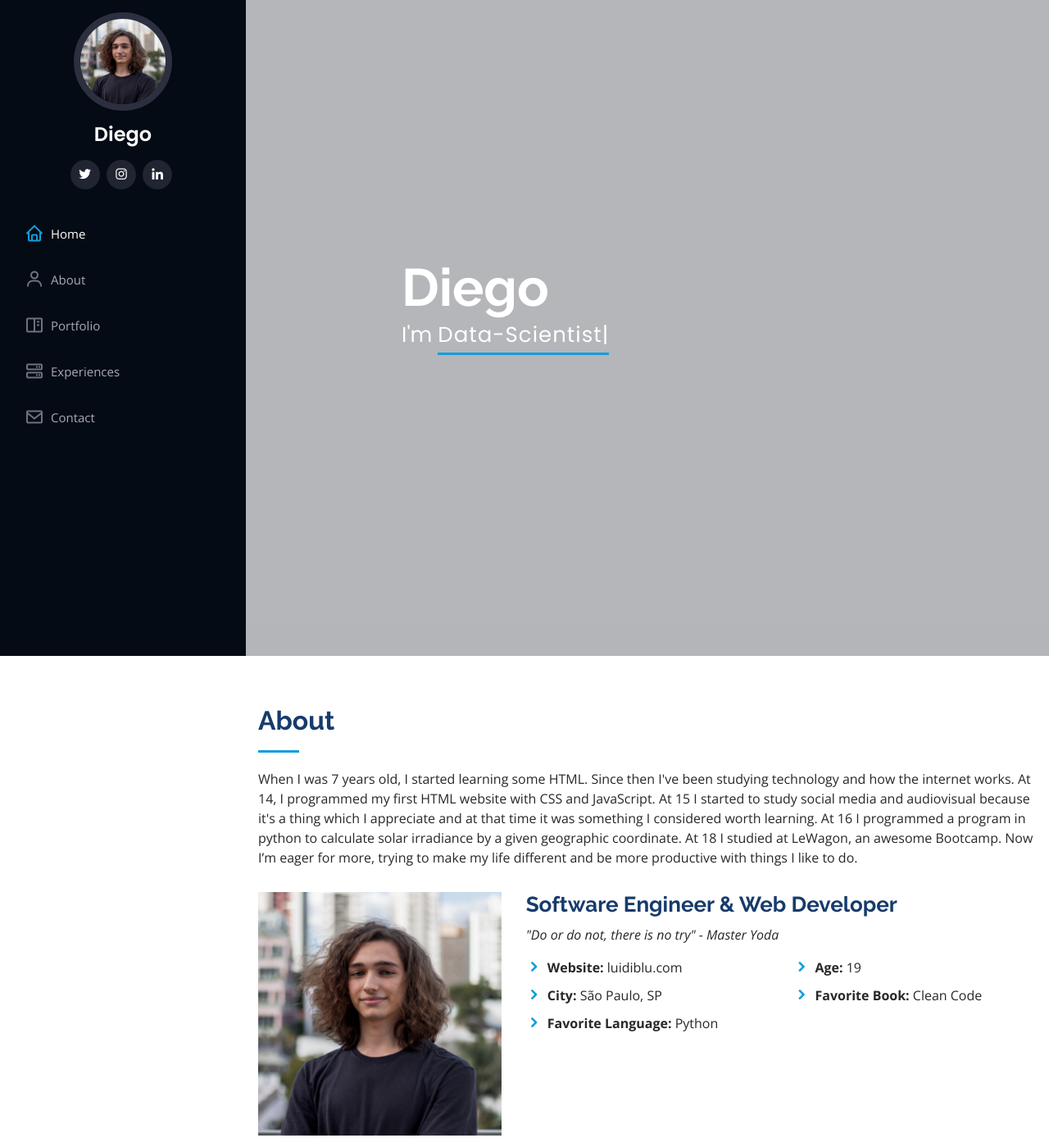
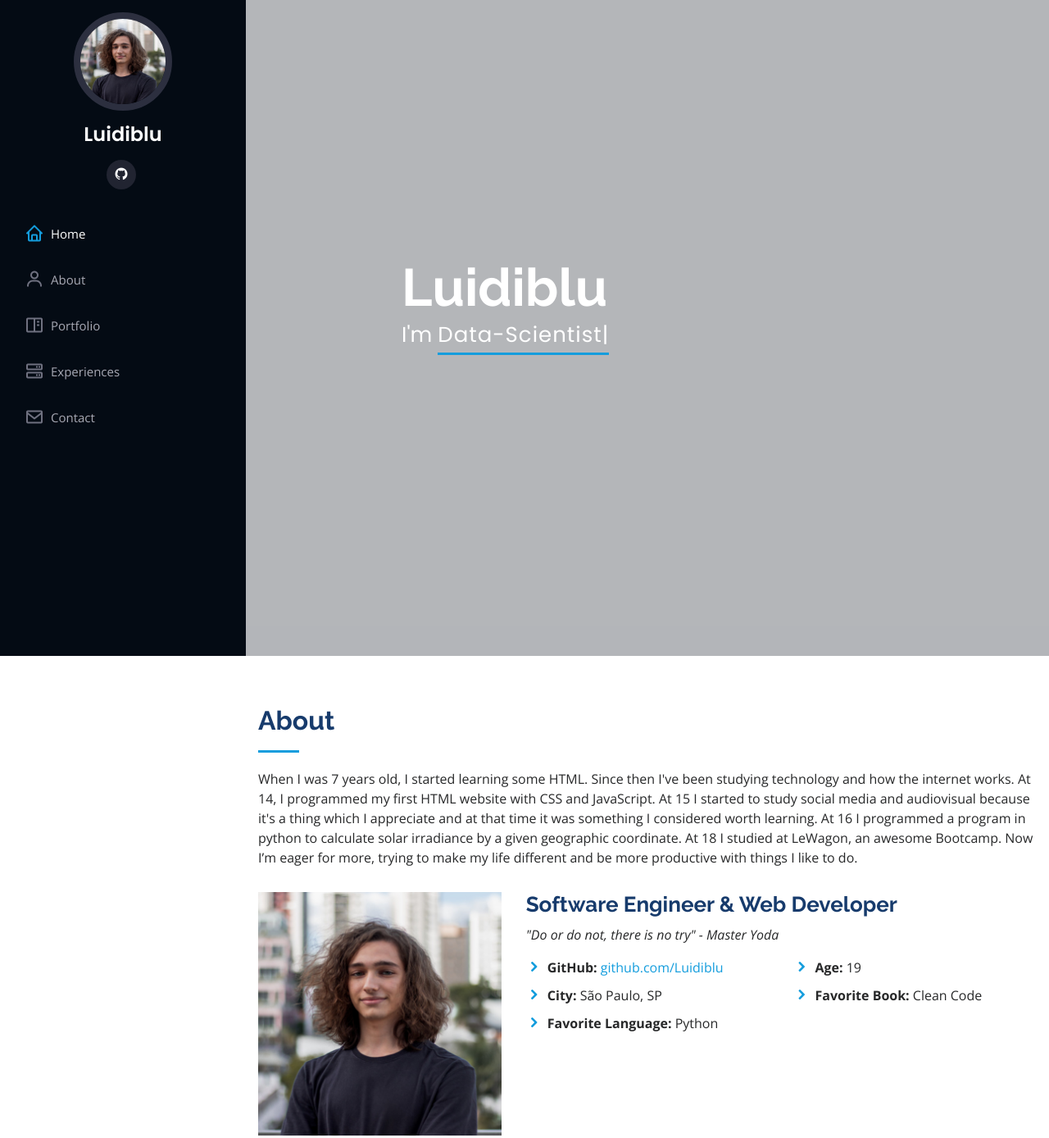
Before and after one commit to Luidiblu/iPortfolio, a plain HTML site: page index.html in a window 1280 px wide. Shown: the top 1388 px of the page at 82% size. Drawn offline with nearby package versions, Linux system fonts and the light colour scheme.

Commit message:
Remove personal identity references

```diff
--- a/index.html
+++ b/index.html
@@ -5,7 +5,7 @@
   <meta charset="utf-8">
   <meta content="width=device-width, initial-scale=1.0" name="viewport">
 
-  <title>Diego Portfolio</title>
+  <title>Luidiblu Portfolio</title>
   <meta content="" name="descriptison">
   <meta content="" name="keywords">
 
@@ -36,11 +36,9 @@
 
       <div class="profile">
         <img src="assets/img/profile-img.jpg" alt="" class="img-fluid rounded-circle">
-        <h1 class="text-light"><a href="index.html">Diego</a></h1>
+        <h1 class="text-light"><a href="index.html">Luidiblu</a></h1>
         <div class="social-links mt-3 text-center">
-          <a href="https://github.com/Luidiblu" class="twitter"><i class="bx bxl-twitter"></i></a>
-          <a href="https://github.com/Luidiblu" class="instagram"><i class="bx bxl-instagram"></i></a>
-          <a href="https://github.com/Luidiblu" class="linkedin"><i class="bx bxl-linkedin"></i></a>
+          <a href="https://github.com/Luidiblu" class="github" aria-label="Luidiblu on GitHub"><i class="bx bxl-github" aria-hidden="true"></i></a>
         </div>
       </div>
 
@@ -61,7 +59,7 @@
 
   <section id="hero" class="d-flex flex-column justify-content-center align-items-center">
     <div class="hero-container" data-aos="fade-in">
-      <h1>Diego</h1>
+      <h1>Luidiblu</h1>
       <p>I'm <span class="typed"
           data-typed-items="Web-Developer, Data-Scientist, Freelancer, Photographer, Filmmaker"></span></p>
     </div>
@@ -94,7 +92,7 @@
             <div class="row">
               <div class="col-lg-6">
                 <ul>
-                  <li><i class="icofont-rounded-right"></i> <strong>Website:</strong> luidiblu.com</li>
+                  <li><i class="icofont-rounded-right"></i> <strong>GitHub:</strong> <a href="https://github.com/Luidiblu">github.com/Luidiblu</a></li>
                   <li><i class="icofont-rounded-right"></i> <strong>City:</strong> São Paulo, SP</li>
                   <li><i class="icofont-rounded-right"></i> <strong>Favorite Language:</strong> Python</li>
                 </ul>
```
Also changed, not shown: botnet.html (+3 -5 lines), crypto.html (+3 -5 lines), elon_musk.html (+3 -5 lines), mouse_keylloger.html (+3 -5 lines), slack.html (+3 -5 lines), tinder.html (+3 -5 lines).
